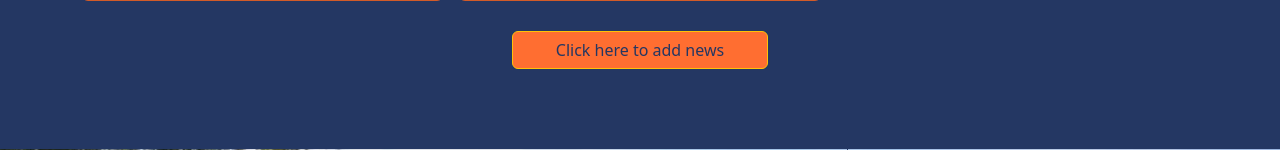
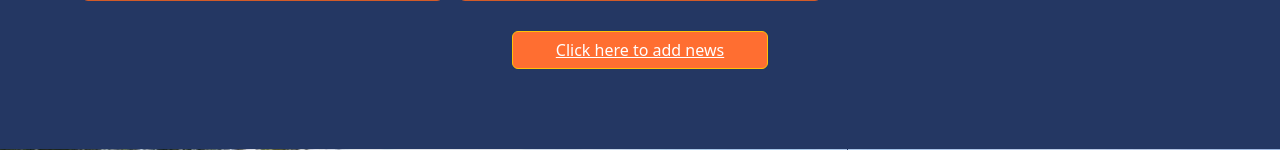
Before and after one commit to Fernoss/webprogramming23_team3, a PHP site: page /index.php in a window 1280 px wide. Shown: the part 1281-1431 px from the top of the page. Run offline with PHP 8.4, Linux system fonts and the light colour scheme; some libraries are stand-ins or nearby versions.

Commit message:
add href link in botton

```diff
--- a/index.php
+++ b/index.php
@@ -97,7 +97,7 @@
       </div>
     </div>
           <div class="newsartbtn">
-          <button type="button" class="btn btn-warning">Click here to add news</button> <br>
+          <button type="button" class="btn btn-warning">  <a href="" target="_blank">Click here to add news </a></button>
           </div>
 
     <!-- End of Fahimeh's section-->
```
